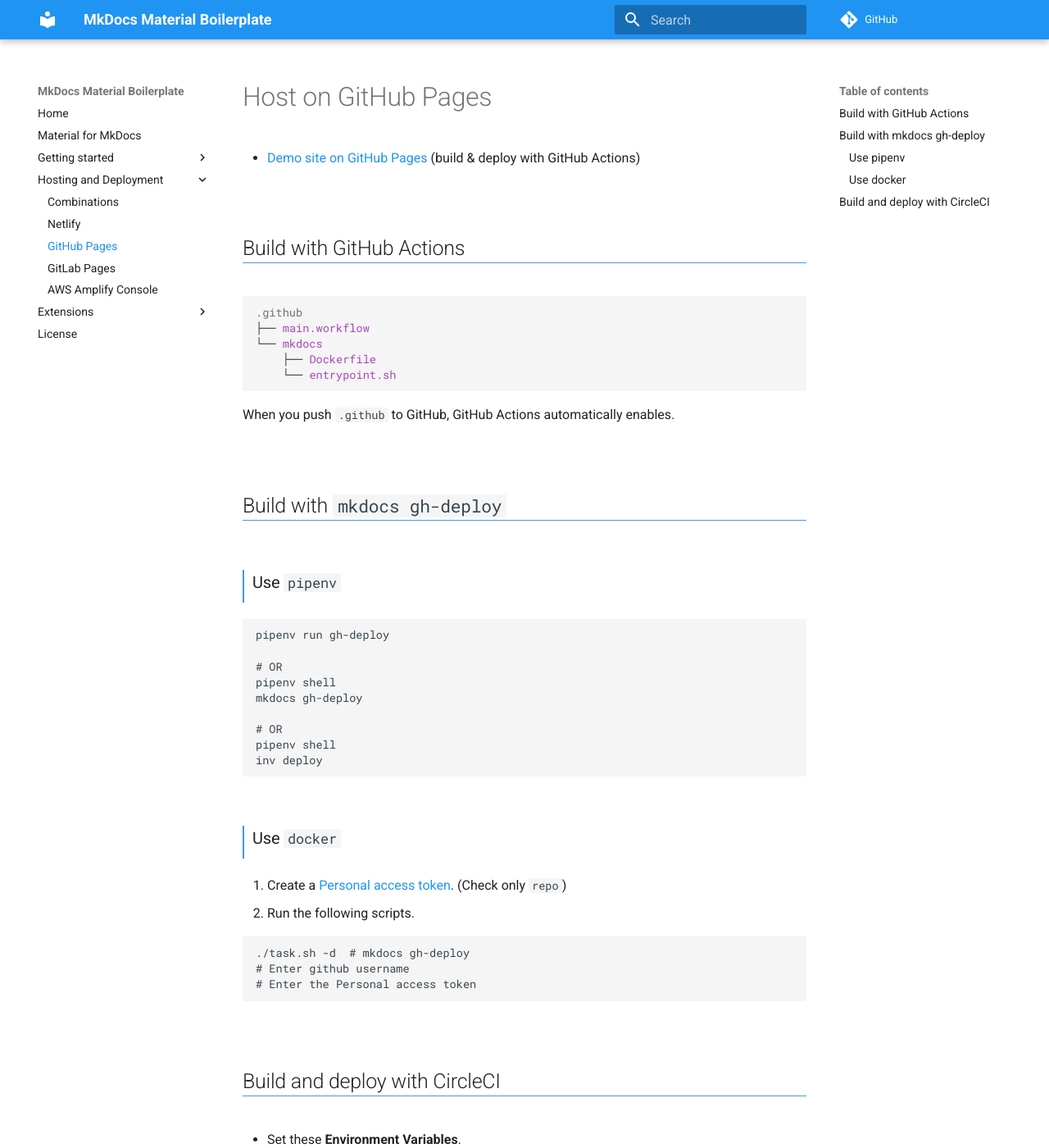
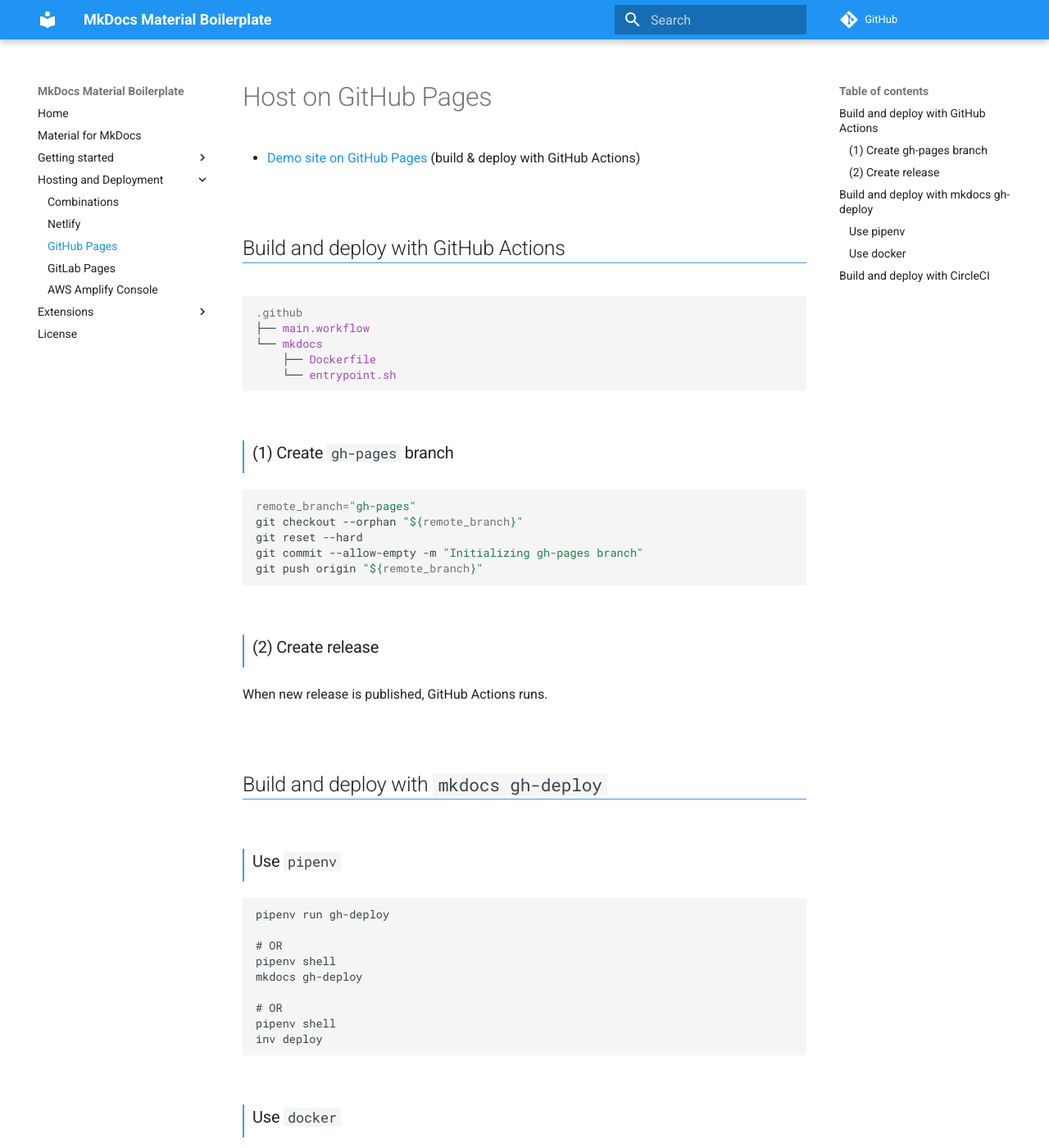
Before and after one commit to peaceiris/mkdocs-material-boilerplate, an MkDocs documentation site: the page built from docs/hosting-and-deployment/github-pages.md, in a window 1280 px wide and 1400 px high. Shown: the whole window at 82% size. Built offline with MkDocs 1.6.1 and Material for MkDocs 9.7.7, drawn with Linux system fonts in a browser that asks for light colours; comment, search, counter and statistics services are not loaded.

Commit message:
update: docs about GitHub Actions

````diff
--- a/docs/hosting-and-deployment/github-pages.md
+++ b/docs/hosting-and-deployment/github-pages.md
@@ -4,7 +4,7 @@
 
 
 
-## Build with GitHub Actions
+## Build and deploy with GitHub Actions
 
 ```
 .github
@@ -14,11 +14,23 @@
     └── entrypoint.sh
 ```
 
-When you push `.github` to GitHub, GitHub Actions automatically enables.
+### (1) Create `gh-pages` branch
+
+```sh
+remote_branch="gh-pages"
+git checkout --orphan "${remote_branch}"
+git reset --hard
+git commit --allow-empty -m "Initializing gh-pages branch"
+git push origin "${remote_branch}"
+```
+
+### (2) Create release
+
+When new release is published, GitHub Actions runs.
 
 
 
-## Build with `mkdocs gh-deploy`
+## Build and deploy with `mkdocs gh-deploy`
 
 ### Use `pipenv`
 
````
